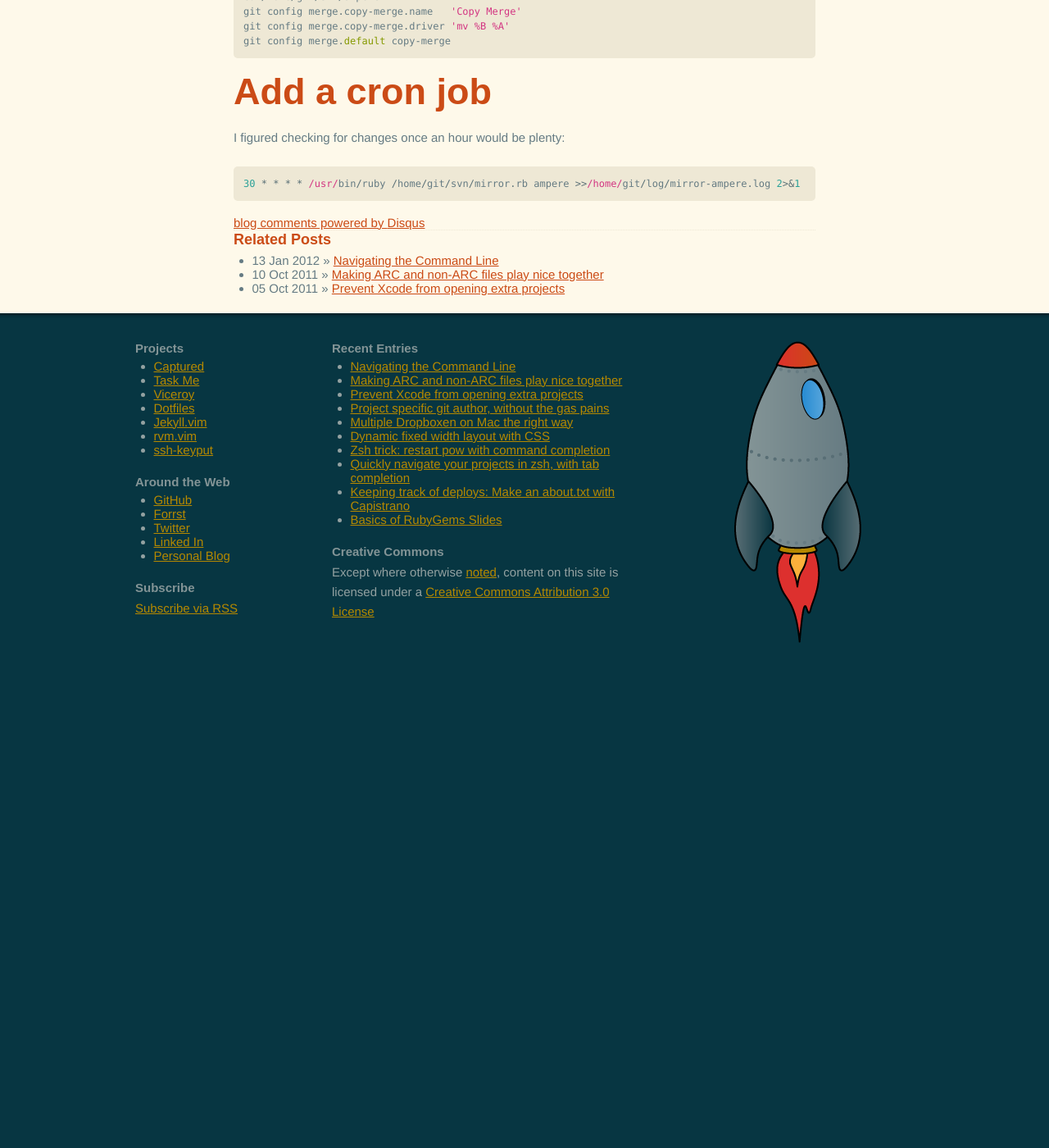
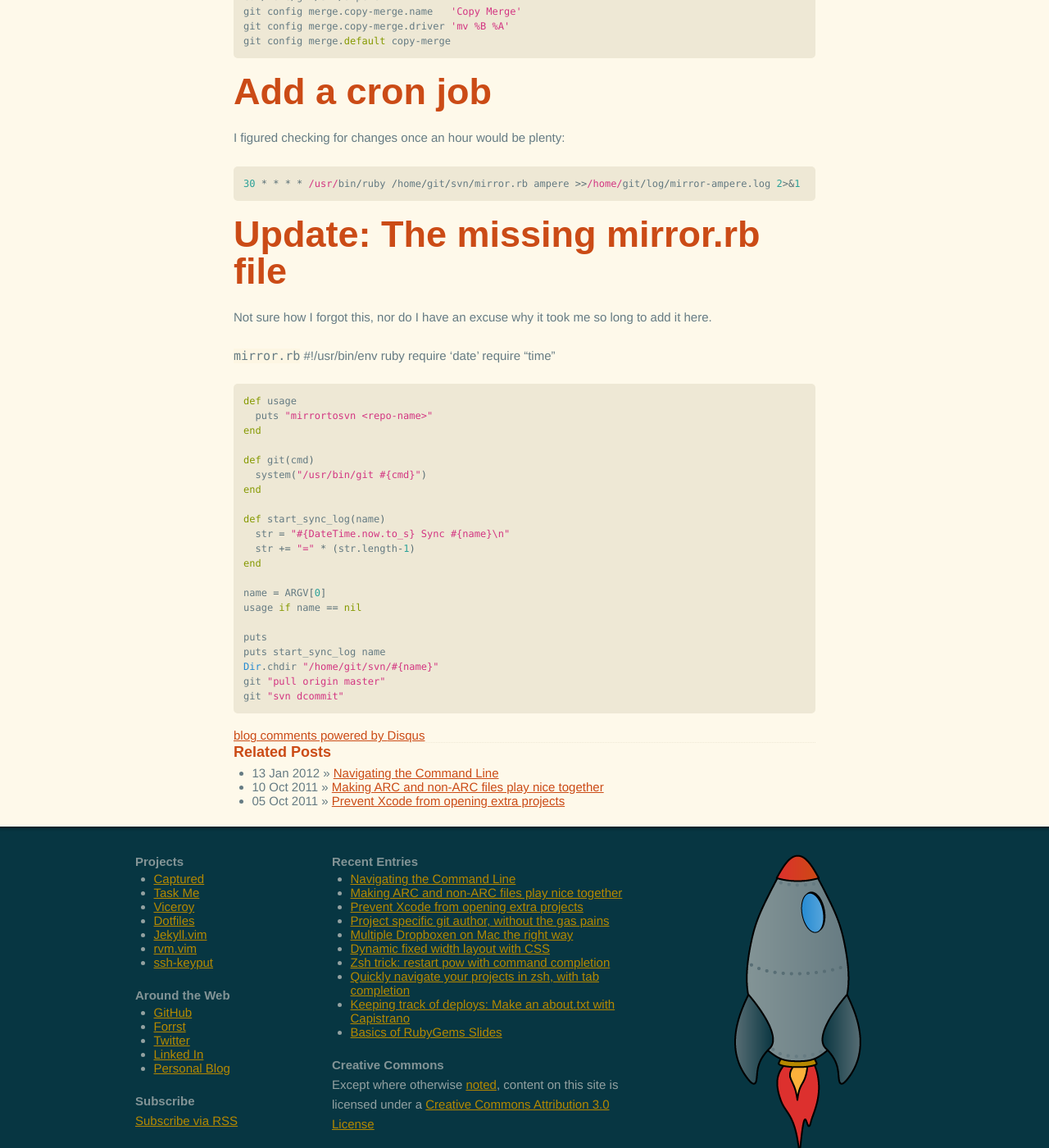
Before and after one commit to csexton/codeography.com, a Jekyll site: the page built from _posts/2010-03-17-howto-mirror-git-to-subversion.markdown, in a window 1280 px wide and 1400 px high, scrolled down 2584 px. Shown: the whole window at 82% size. Built offline with Jekyll 4.4.1, drawn with Linux system fonts in a browser that asks for light colours; nearby versions of some CDN libraries; some web fonts are replaced; comment, search, counter and statistics services are not loaded; before the commit the page ends 3368 px from its top, so only the background shows below that.

Commit message:
The missing mirror.rb

```diff
--- a/_posts/2010-03-17-howto-mirror-git-to-subversion.markdown
+++ b/_posts/2010-03-17-howto-mirror-git-to-subversion.markdown
@@ -105,3 +105,34 @@ I do this with a copy-merge strategy, this is done with a [custom merge driver](
 I figured checking for changes once an hour would be plenty:
 
     30 * * * * /usr/bin/ruby /home/git/svn/mirror.rb ampere >>/home/git/log/mirror-ampere.log 2>&1
+
+# Update: The missing mirror.rb file
+
+Not sure how I forgot this, nor do I have an excuse why it took me so long to add it here.
+
+`mirror.rb`
+    #!/usr/bin/env ruby
+    require 'date'
+    require "time"
+
+    def usage
+      puts "mirrortosvn <repo-name>"
+    end
+
+    def git(cmd)
+      system("/usr/bin/git #{cmd}")
+    end
+
+    def start_sync_log(name)
+      str = "#{DateTime.now.to_s} Sync #{name}\n"
+      str += "=" * (str.length-1)
+    end
+
+    name = ARGV[0]
+    usage if name == nil
+
+    puts
+    puts start_sync_log name
+    Dir.chdir "/home/git/svn/#{name}"
+    git "pull origin master"
+    git "svn dcommit"
```
